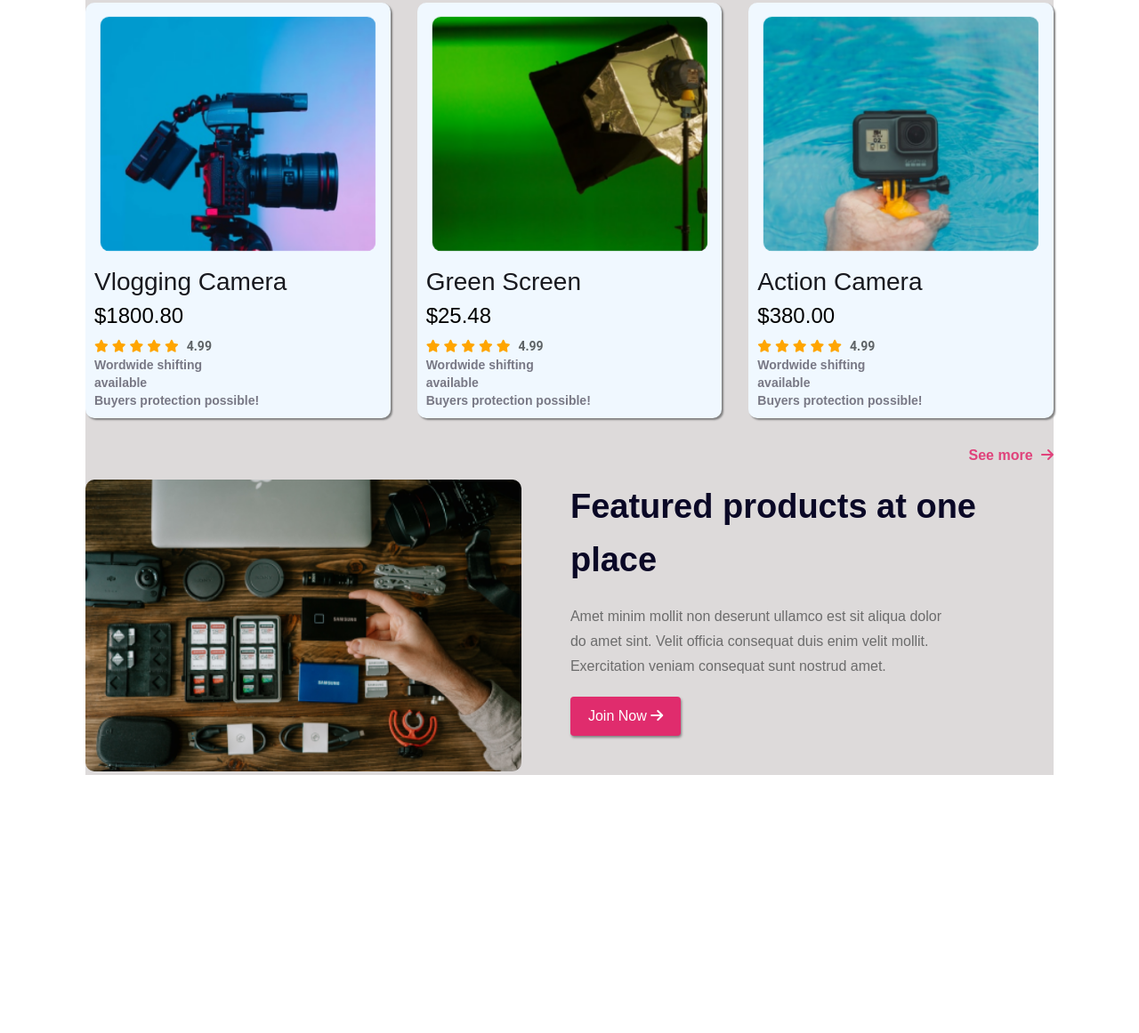
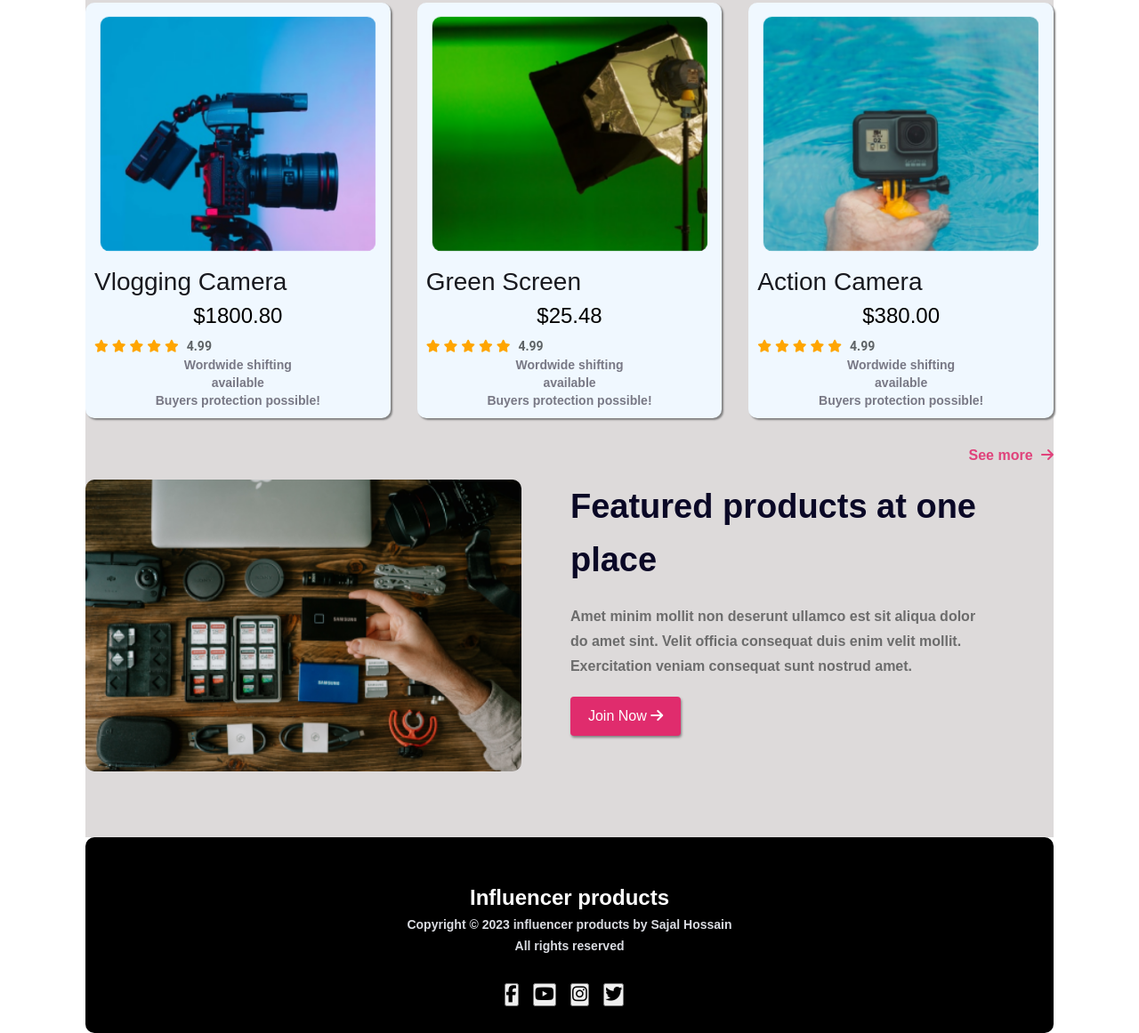
Before and after one commit to sajalsa86/influencer-gear, a plain HTML site: page index.html in a window 1280 px wide. Shown: the part 1069-2230 px from the top of the page at 89% size. Before the commit the page ends 1940 px from the top, so only its background shows below. Drawn offline with Linux system fonts and the light colour scheme.

Commit message:
added footer

```diff
--- a/css/style.css
+++ b/css/style.css
@@ -143,6 +143,7 @@ start style for influencer-gear featured section
     justify-content: space-between;
     padding-top: 15px;
     background-color: rgb(221, 218, 218);
+    padding-bottom: 70px;
     /* display: grid;
     grid-template-columns: repeat(2, 1fr);
     grid-gap: 80px; */
@@ -182,6 +183,7 @@ start style for influencer-gear featured section
     line-height: 28px;
     color: #6C6C6C;
     font-style: normal;
+    text-align: left;
 }
 
 .featured-info .featured-join {
@@ -209,3 +211,48 @@ start style for influencer-gear featured section
 /*************************
 end style for influencer-gear featured section
 **************************************/
+/*************************
+start style for influencer-gear footer section
+**************************************/
+.influencer-footer {
+    background-color: black;
+    padding-top: 50px;
+    width: 85%;
+    /* height: 150px; */
+    margin: 0 auto;
+    border-radius: 10px;
+}
+
+.influencer-footer h2,
+h3,
+h4,
+p {
+    color: #FFFFFF;
+    text-align: center;
+    font-family: 'Poppins', sans-serif;
+    font-style: normal;
+    font-weight: 700;
+
+}
+
+.influencer-footer h2 {
+    font-size: 24px;
+    line-height: 36px;
+}
+
+.influencer-footer h3,
+h4 {
+    color: #D9DBE1;
+    font-size: 14px;
+    line-height: 24px;
+}
+
+.influencer-footer .btn {
+    margin: 30px 12px 30px 0;
+    font-size: 1.2em;
+}
+
+.influencer-footer .btn:hover {
+    color: lightblue;
+    color: blue;
+}
--- a/index.html
+++ b/index.html
@@ -217,6 +217,37 @@
             </div>
         </div>
     </section>
+    <!----------------------------
+                     start influencer-gear featured section
+     --------------------------------------->
+    <!----------------------------
+                         start influencer-gear Footer section
+         --------------------------------------->
+    <footer class="influencer-footer">
+        <h2>Influencer products</h2>
+        <h3>Copyright © 2023 influencer products by Sajal Hossain</h3>
+        <h4>All rights reserved</h4>
+        <p>
+            <button class="btn" onclick="window.open('http://www.facebook.com/')" class="btn request-callback">
+                <i class="fa-brands fa-facebook-f"></i>
+
+            </button>
+
+            <button class="btn" onclick="window.open('http://www.youtube.com/')" class="btn request-callback">
+                <i class="fa-brands fa-youtube"></i>
+
+            </button>
+            <button class="btn" onclick="window.open('https://www.instagram.com/')" class="btn request-callback">
+                <i class="fa-brands fa-instagram"></i>
+
+            </button>
+            <button class="btn" onclick="window.open('https://twitter.com/?lang=en')" class="btn request-callback">
+                <i class="fa-brands fa-twitter"></i>
+
+        </p>
+
+    </footer>
+
 </body>
 
 </html>
```
